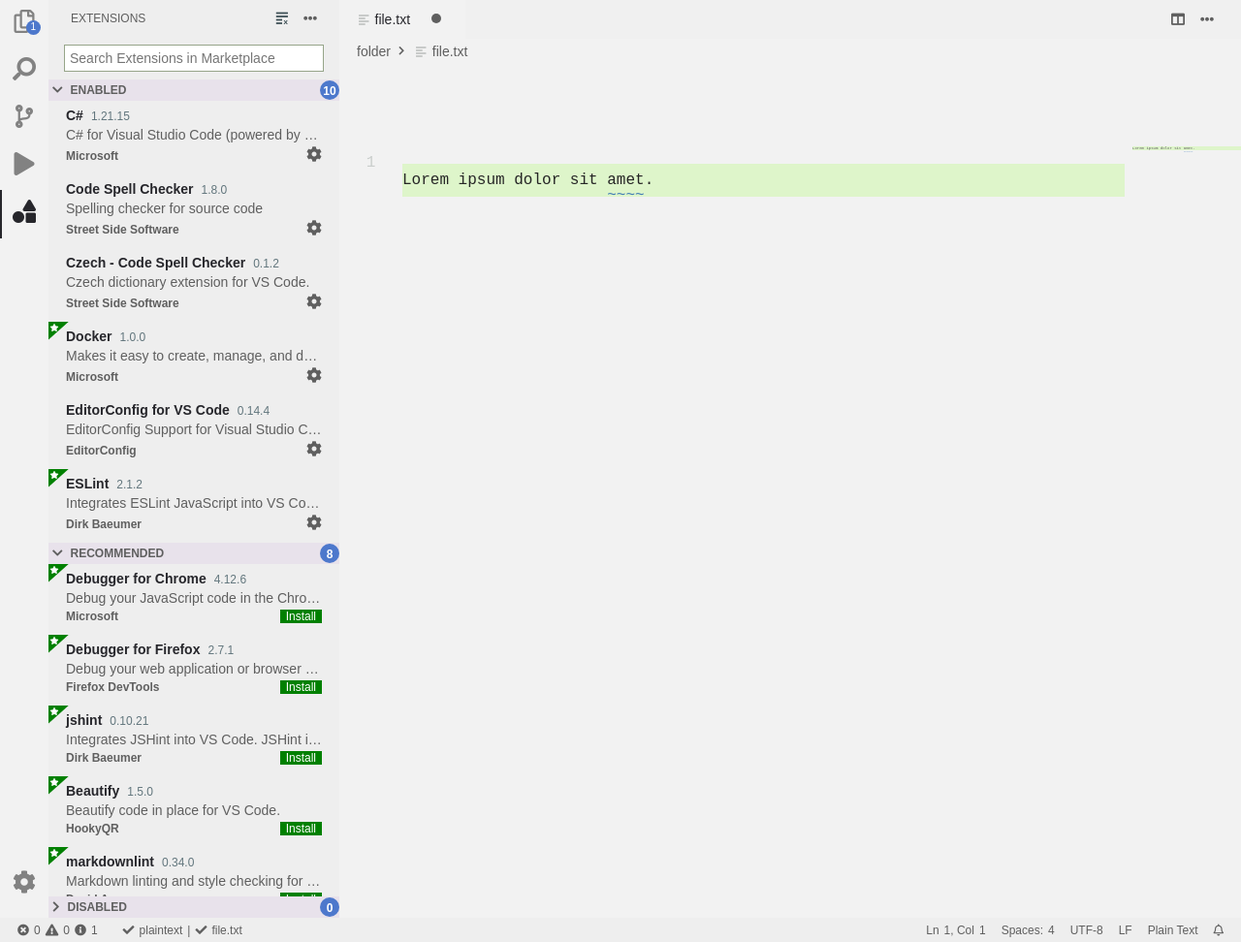
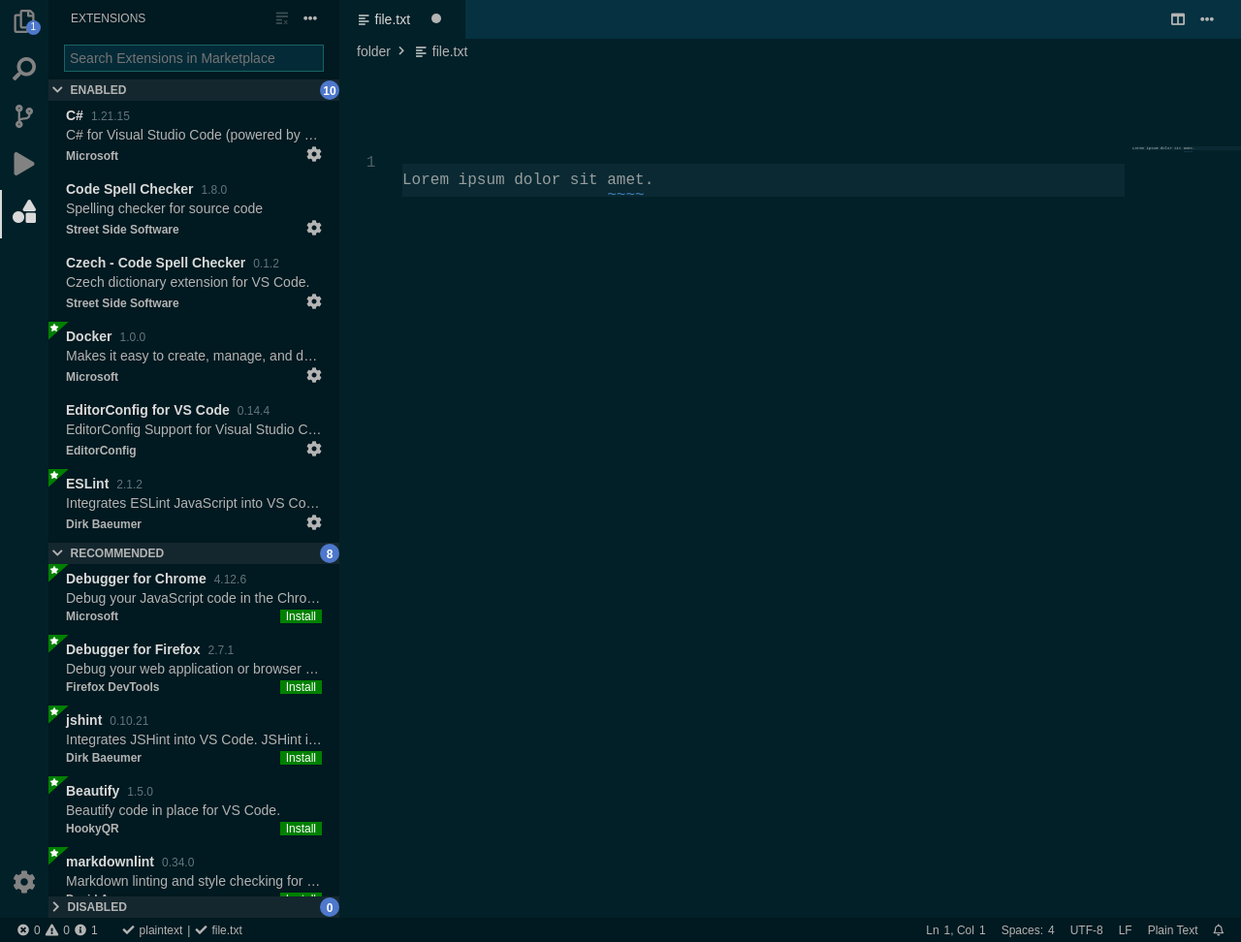
Before and after one commit to ilya-zhidkov/vsclone, a plain HTML site: page public/index.html in a window 1280 px wide. Shown: the whole page at 97% size. Drawn offline with Linux system fonts and the light colour scheme; a web font is replaced by a local one.

Commit message:
Add support for Dark Theme

```diff
--- a/public/css/colors.css
+++ b/public/css/colors.css
@@ -27,4 +27,28 @@
 
     --box-shadow-color-light: rgba(0, 0, 0, 0.3);
     --box-shadow-color-light-key-cap: rgb(204, 204, 204);
+
+    /* Dark theme */
+    --background-color-dark: rgb(2, 32, 40);
+    --background-color-darken-sidebar: rgb(1, 25, 32);
+    --background-color-dark-active: rgb(21, 39, 46);
+    --background-color-dark-active-command: rgb(9, 72, 92);
+    --background-color-dark-active-list-item: rgb(3, 38, 49);
+    --background-color-dark-current-line: rgb(10, 41, 51);
+    --background-color-dark-toolbar: rgb(5, 49, 64);
+    --background-color-dark-key-cap: rgb(18, 37, 43);
+    --background-color-dark-input: rgb(4, 42, 55);
+
+    --color-dark-paragraph: rgb(79, 95, 101);
+    --color-light-plain-text: rgb(180, 180, 180);
+    --color-light-active-text: rgb(217, 217, 217);
+    --color-light-icon: rgb(202, 206, 204);
+    --color-light-code : rgb(151, 158, 157);
+    --color-dark-note: rgb(21, 104, 110);
+
+    --border-color-dark-active: rgb(24, 100, 100);
+    --border-color-light-indentation: rgb(70, 70, 70);
+
+    --box-shadow-color-dark: rgba(0, 0, 0, 0.75);
+    --box-shadow-color-dark-key-cap: rgb(38, 46, 49);
 }
--- a/public/css/themes.css
+++ b/public/css/themes.css
@@ -23,3 +23,29 @@
     --box-shadow-color: var(--box-shadow-color-light);
     --box-shadow-color-key-cap: var(--box-shadow-color-light-key-cap);
 }
+
+.vscode-dark {
+    --background-color: var(--background-color-dark);
+    --background-color-sidebar: var(--background-color-darken-sidebar);
+    --background-color-active: var(--background-color-dark-active);
+    --background-color-active-command: var(--background-color-dark-active-command);
+    --background-color-active-list-item: var(--background-color-dark-active-list-item);
+    --background-color-toolbar: var(--background-color-dark-toolbar);
+    --background-color-key-cap: var(--background-color-dark-key-cap);
+    --background-color-current-line: var(--background-color-dark-current-line);
+    --background-color-input: var(--background-color-dark-input);
+    --background-color-dropdown: var(--background-color-active);
+
+    --color-plain-text: var(--color-light-plain-text);
+    --color-active-text: var(--color-light-active-text);
+    --color-icon: var(--color-light-icon);
+    --color-code: var(--color-light-code);
+    --color-note: var(--color-dark-note);
+    --color-paragraph: var(--color-dark-paragraph);
+
+    --border-color-active: var(--border-color-dark-active);
+    --border-color-indentation: var(--border-color-light-indentation);
+
+    --box-shadow-color: var(--box-shadow-color-dark);
+    --box-shadow-color-key-cap: var(--box-shadow-color-dark-key-cap);
+}
--- a/public/index.html
+++ b/public/index.html
@@ -19,7 +19,7 @@
         <link rel="stylesheet" href="./css/index.css">
     </head>
 
-    <body class="vscode-light">
+    <body class="vscode-dark">
         <main>
             <div class="grid">
                 <nav>
```
Also changed, not shown: 1 other file.
